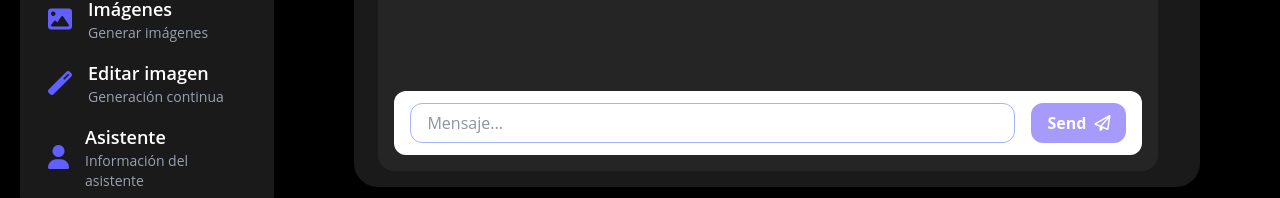
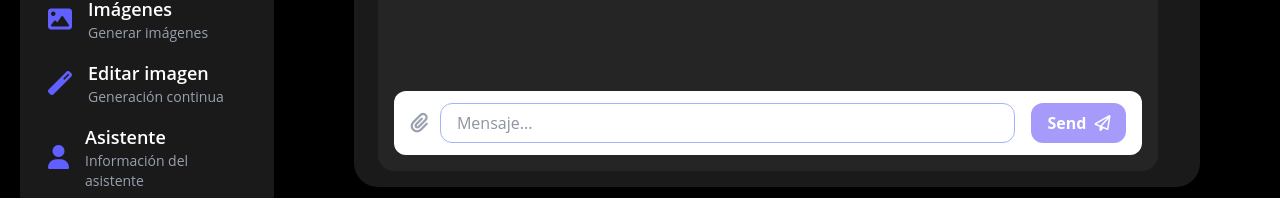
Before and after one commit to verdugo-dev/angularGpt, an Angular app: page /orthography in a window 1280 px wide. Shown: the part 591-789 px from the top of the page. Built offline with nearby package versions, Linux system fonts and the light colour scheme.

Commit message:
Adding text-message-box

```diff
--- /dev/null
+++ b/src/app/presentation/components/text-boxes/textMessageBoxFile/textMessageBoxFile.css
@@ -0,0 +1,3 @@
+:host {
+  display: block;
+}
--- /dev/null
+++ b/src/app/presentation/components/text-boxes/textMessageBoxFile/textMessageBoxFile.html
@@ -0,0 +1,35 @@
+<form [formGroup]="form" (ngSubmit)="handleSubmit()" class="flex flex-row items-center h-16 rounded-xl bg-white w-full px-4">
+
+  <div class="mr-3">
+    <button class="flex items-center justify-center text-gray-400" (click)="fileInput.click()">
+      <i class="fa-solid fa-paperclip text-xl"></i>
+    </button>
+
+      <input type="file" #fileInput hidden (change)="handleSelectedFile($event)">
+  </div>
+
+  <div class="grow">
+    <div class="relative w-full">
+
+      <input
+        formControlName="prompt"
+        type="text"
+        autofocus
+        class="flex w-full border rounded-xl text-gray-800 focus:outline-none focus:border-indigo-300 pl-4 h-10"
+        placeholder="Mensaje..."
+        [autocomplete]=" disableCorrections ? 'on' : 'off'"
+        [spellcheck]=" disableCorrections ? 'on' : 'off'"
+      >
+
+    </div>
+  </div>
+
+  <div class="ml-4">
+    <button class="btn-primary" type="submit" [disabled]="form.invalid">
+      <span class="mr-2">Send</span>
+      <i class="fa-regular fa-paper-plane"></i>
+    </button>
+  </div>
+
+
+</form>
--- /dev/null
+++ b/src/app/presentation/components/text-boxes/textMessageBoxFile/textMessageBoxFile.ts
@@ -0,0 +1,47 @@
+import { ChangeDetectionStrategy, Component, EventEmitter, inject, Input, Output } from '@angular/core';
+import { ReactiveFormsModule, FormBuilder, Validators } from '@angular/forms'
+
+export interface TextMessageEvent {
+  file: File,
+  prompt?: string | null,
+}
+
+@Component({
+  selector: 'app-text-message-box-file',
+  imports: [ReactiveFormsModule],
+  templateUrl: './textMessageBoxFile.html',
+  styleUrl: './textMessageBoxFile.css',
+  changeDetection: ChangeDetectionStrategy.OnPush,
+})
+export class TextMessageBoxFile {
+  @Input() placeholder: string = "";
+  @Input() disableCorrections: boolean = false;
+
+  @Output() onMessage = new EventEmitter<TextMessageEvent>();
+
+
+  public fb = inject(FormBuilder);
+  public form = this.fb.group({
+    prompt: [],
+    file: [null, Validators.required]
+  });
+  public file: File | undefined;
+
+
+  handleSelectedFile( event: any ) {
+    const file = event.target.files.item(0);
+    this.form.controls.file.setValue(file);
+
+    console.log(file);
+  }
+
+
+  handleSubmit() {
+    if (this.form.invalid) return;
+
+    const {prompt, file} = this.form.value;
+
+    this.onMessage.emit({prompt, file: file!});
+    this.form.reset();
+  }
+}
--- a/src/app/presentation/pages/ortographyPage/ortographyPage.html
+++ b/src/app/presentation/pages/ortographyPage/ortographyPage.html
@@ -11,6 +11,8 @@
   </div>
 
   <!-- MessageBox -->
-   <app-text-message-box placeholder="Escribe aqui lo que deseas" (onMessage)="handleMessage($event)"></app-text-message-box>
+   <!-- <app-text-message-box placeholder="Escribe aqui lo que deseas" (onMessage)="handleMessage($event)"></app-text-message-box> -->
+
+   <app-text-message-box-file placeholder="Escribe aqui lo que deseas" (onMessage)="handleMessageWithFile($event)"></app-text-message-box-file>
 
 </div>
--- a/src/app/presentation/pages/ortographyPage/ortographyPage.ts
+++ b/src/app/presentation/pages/ortographyPage/ortographyPage.ts
@@ -2,11 +2,12 @@
 import { ChatMessage } from '@components/chat-bubbles/chatMessage/chatMessage';
 import { MyMessage } from '@components/chat-bubbles/myMessage/myMessage';
 import { TextMessageBox } from '@components/text-boxes/textMessageBox/textMessageBox';
+import { TextMessageBoxFile, TextMessageEvent } from '@components/text-boxes/textMessageBoxFile/textMessageBoxFile';
 import { TypingLoader } from '@components/typingLoader/typingLoader';
 
 @Component({
   selector: 'app-ortography-page',
-  imports: [ChatMessage, MyMessage, TypingLoader, TextMessageBox],
+  imports: [ChatMessage, MyMessage, TypingLoader, TextMessageBox, TextMessageBoxFile],
   templateUrl: './ortographyPage.html',
   changeDetection: ChangeDetectionStrategy.OnPush,
 })
@@ -15,4 +16,8 @@
     console.log({prompt})
   }
 
+  handleMessageWithFile({prompt, file}: TextMessageEvent) {
+    console.log({prompt, file})
+  }
+
 }
```
